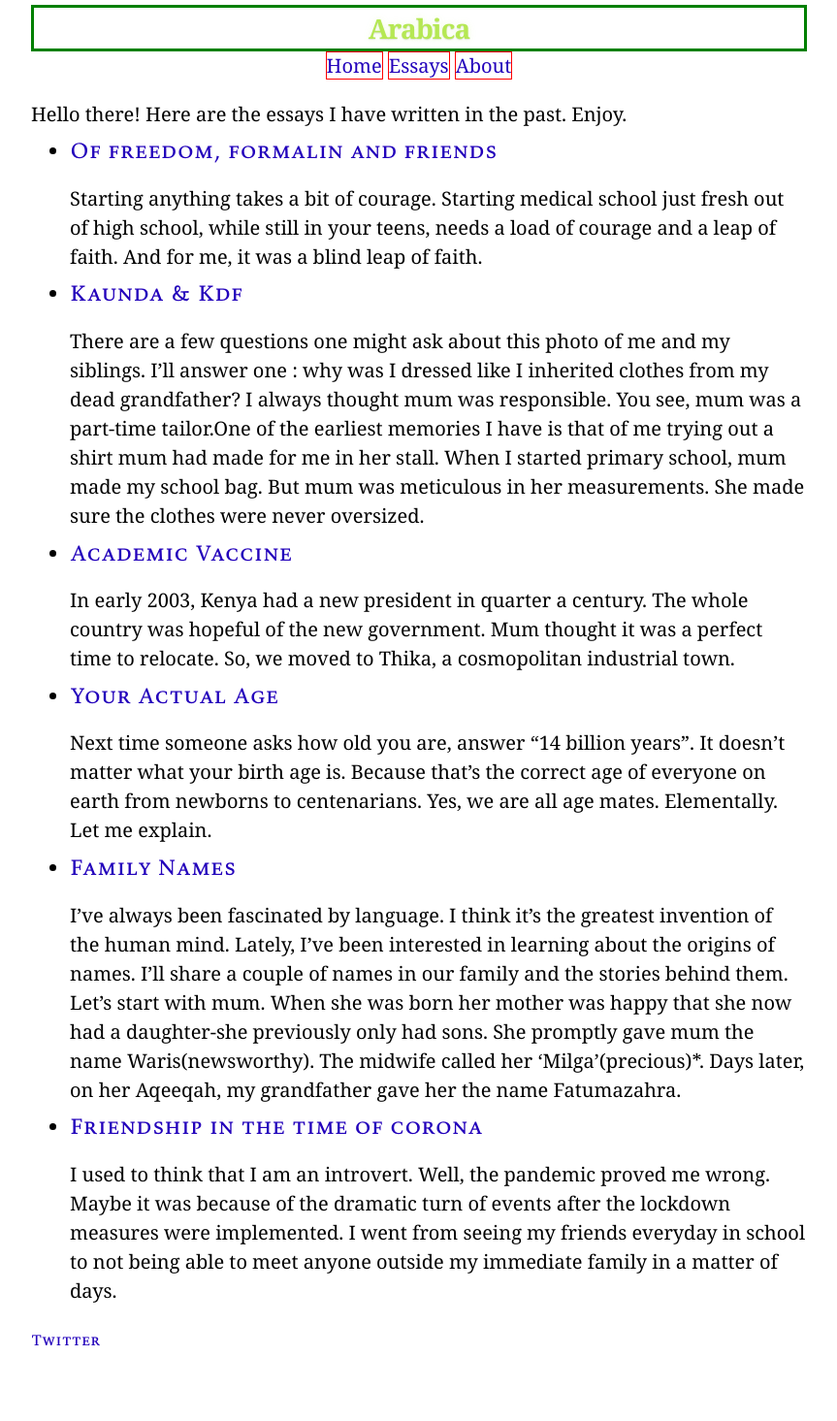
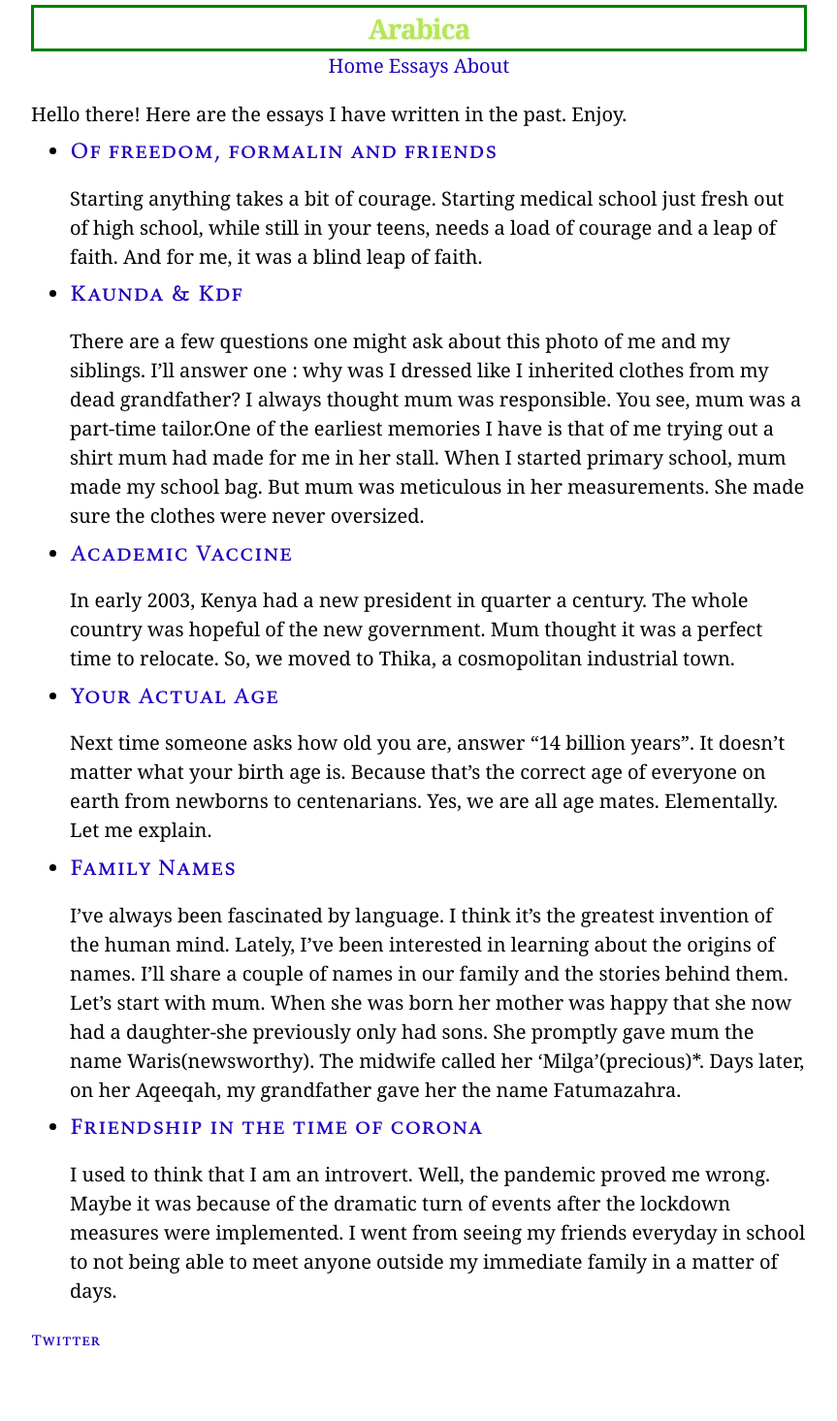
Before and after one commit to habasweiny/habasweiny.github.io, a Jekyll site: the page built from index.html, in a window 1280 px wide. Shown: the whole page at 97% size, without its empty margins (208-1071 px from the left). Built offline with Jekyll 4.4.1, drawn with Linux system fonts in a browser that asks for light colours.

Commit message:
Update main.scss

```diff
--- a/_sass/main.scss
+++ b/_sass/main.scss
@@ -283,5 +283,5 @@ text-align: center;
 }
 
 .navlink {
-border:  1.5px solid red;
+
 }
```
